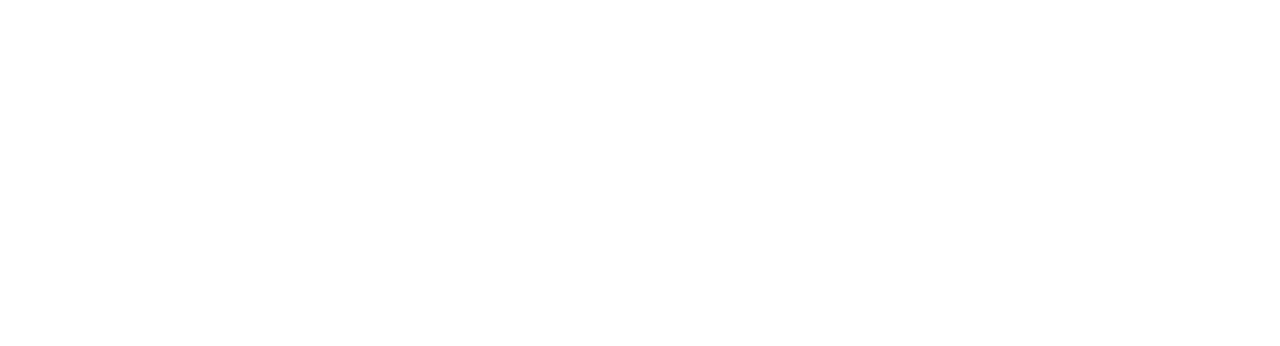
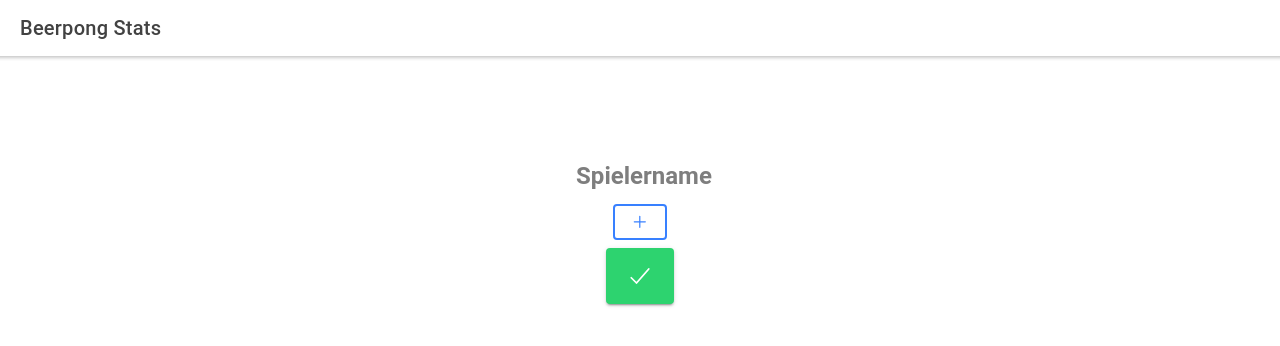
Before and after one commit to ITegs/beerpong-stats, a React (Create React App) app: page /addPlayer in a window 1280 px wide. Shown: the top 346 px of the page. Built offline with nearby package versions, Linux system fonts and the light colour scheme.

Commit message:
all data class; split home and addPlayer;

```diff
--- a/src/App.tsx
+++ b/src/App.tsx
@@ -2,6 +2,7 @@
 import { IonApp, IonRouterOutlet } from '@ionic/react';
 import { IonReactRouter } from '@ionic/react-router';
 import Home from './pages/Home';
+import AddPlayer from './pages/addPlayer'
 
 /* Core CSS required for Ionic components to work properly */
 import '@ionic/react/css/core.css';
@@ -29,6 +30,9 @@
         <Route exact path="/home">
           <Home />
         </Route>
+        <Route exact path="/addPlayer">
+          <AddPlayer />
+        </Route>
         <Route exact path="/">
           <Redirect to="/home" />
         </Route>
--- /dev/null
+++ b/src/data/data.js
@@ -0,0 +1,26 @@
+export const playerData = [
+  // {
+  //   name: "Nino",
+  //   playedGames: 5,
+  //   won: 2,
+  //   lost: 3,
+  // },
+  // {
+  //   name: "Jojo",
+  //   playedGames: 10,
+  //   won: 10,
+  //   lost: 0,
+  // },
+  // {
+  //   name: "Jeb",
+  //   playedGames: 8,
+  //   won: 0,
+  //   lost: 8,
+  // },
+];
+
+export const gameStats = [
+  {
+    lol: 3,
+  },
+];
--- a/src/data/gameData.js
+++ /dev/null
@@ -1,5 +0,0 @@
-export const gameStats = [
-  {
-    lol: 3,
-  },
-];
--- a/src/data/playerData.js
+++ /dev/null
@@ -1,20 +0,0 @@
-export const player = [
-  {
-    name: "Nino",
-    playedGames: 5,
-    won: 2,
-    lost: 3,
-  },
-  {
-    name: "Jojo",
-    playedGames: 10,
-    won: 10,
-    lost: 0,
-  },
-  {
-    name: "Jeb",
-    playedGames: 8,
-    won: 0,
-    lost: 8,
-  },
-];
--- a/src/pages/Home.css
+++ b/src/pages/Home.css
@@ -0,0 +1,15 @@
+.playerListButtons {
+  padding-top: 3em;
+  text-align: center;
+}
+
+.addPlayerForm {
+  padding-top: 2em;
+  text-align: center;
+  font-size: 1.5em;
+  font-weight: bold;
+}
+
+.playerFormSubmit {
+    text-align: center;
+}
--- a/src/pages/Home.tsx
+++ b/src/pages/Home.tsx
@@ -1,4 +1,4 @@
-import React, { useState } from "react";
+import React, { useEffect, useState } from "react";
 import {
   IonAlert,
   IonButton,
@@ -9,17 +9,16 @@
   IonItem,
   IonLabel,
   IonList,
-  IonListHeader,
   IonModal,
   IonPage,
-  IonText,
   IonTitle,
   IonToolbar,
 } from "@ionic/react";
 import { add, checkmark, close, podium } from "ionicons/icons";
 
-import { gameStats } from "../data/gameData";
-import { player } from "../data/playerData";
+import "./Home.css";
+
+import { playerData, gameStats } from "../data/data";
 
 const Home: React.FC = () => {
   const [showModal, setShowModal] = useState(false);
@@ -29,7 +28,7 @@
   function addPlayer() {
     if (newName != "") {
       var newPlayer = { name: newName, playedGames: 0, won: 0, lost: 0 };
-      player.push(newPlayer);
+      playerData.push(newPlayer);
 
       setNewName("");
       setShowModal(false);
@@ -38,7 +37,6 @@
     }
   }
 
-  var addPlayerForm = false;
 
   return (
     <IonPage>
@@ -60,30 +58,7 @@
             </IonButton>
           </IonToolbar>
         </IonHeader>
-        {addPlayerForm ? (
-          <IonContent>
-            <IonTitle>
-              {player.map((p: any, i: number) => (
-                <IonButton key={i} size="small">
-                  {p.name}
-                  <IonIcon icon={close} />
-                </IonButton>
-              ))}
-              <IonInput
-                type="text"
-                placeholder="Spielername"
-                onIonChange={(e) => setNewName(e.detail.value!)}
-              ></IonInput>
-              <IonButton
-                fill="outline"
-                onClick={() => addPlayer()}
-                type="submit"
-              >
-                <IonIcon icon={add} />
-              </IonButton>
-            </IonTitle>
-          </IonContent>
-        ) : (
+
         <IonList inset={true}>
           <IonItem>
             <IonLabel slot="start">
@@ -93,13 +68,13 @@
               <IonIcon icon={podium}></IonIcon>
             </IonLabel>
             <IonLabel slot="end" color="success">
-                <IonIcon icon={checkmark}></IonIcon>{" "}
+              <IonIcon icon={checkmark}></IonIcon>
             </IonLabel>
             <IonLabel slot="end" color="danger">
               <IonIcon icon={close}></IonIcon>
             </IonLabel>
           </IonItem>
-            {player.map((p: any, i: any) => (
+          {playerData.map((p: any, i: any) => (
             <IonItem key={i}>
               <IonLabel slot="start">{p.name}</IonLabel>
               <IonLabel slot="end" color="primary">
@@ -114,7 +89,6 @@
             </IonItem>
           ))}
         </IonList>
-        )}
       </IonContent>
 
       <IonModal isOpen={showModal}>
--- /dev/null
+++ b/src/pages/addPlayer.tsx
@@ -0,0 +1,90 @@
+import React, { useState } from "react";
+import {
+  IonAlert,
+  IonButton,
+  IonContent,
+  IonHeader,
+  IonIcon,
+  IonInput,
+  IonPage,
+  IonTitle,
+  IonToolbar,
+} from "@ionic/react";
+import { add, checkmark, close } from "ionicons/icons";
+
+
+
+import { playerData, gameStats } from "../data/data";
+
+const AddPlayer: React.FC = () => {
+  const [newName, setNewName] = useState<string>("");
+  const [showAddPlayerAlert, setShowAddPlayerAlert] = useState(false);
+
+  function addPlayer() {
+    if (newName != "") {
+      var newPlayer = { name: newName, playedGames: 0, won: 0, lost: 0 };
+      playerData.push(newPlayer);
+
+      setNewName("");
+    } else {
+      setShowAddPlayerAlert(true);
+    }
+  }
+
+  return (
+    <IonPage>
+      <IonHeader>
+        <IonToolbar>
+          <IonTitle>Beerpong Stats</IonTitle>
+        </IonToolbar>
+      </IonHeader>
+      <IonContent fullscreen>
+        <IonHeader collapse="condense">
+          <IonToolbar>
+            <IonTitle size="large">Beerpong Stats</IonTitle>
+          </IonToolbar>
+        </IonHeader>
+        <IonContent>
+          <div className="playerListButtons">
+            {playerData.map((p: any, i: number) => (
+              <IonButton key={i} size="small">
+                {p.name}
+                <IonIcon icon={close} />
+              </IonButton>
+            ))}
+          </div>
+
+          <div className="addPlayerForm">
+            <IonInput
+              type="text"
+              placeholder="Spielername"
+              onIonChange={(e) => setNewName(e.detail.value!)}
+            ></IonInput>
+            <IonButton fill="outline" onClick={() => addPlayer()} type="submit">
+              <IonIcon icon={add} />
+            </IonButton>
+          </div>
+          <div className="playerFormSubmit">
+            <IonButton
+              color="success"
+              size="large"
+              routerLink="/home"
+            >
+              <IonIcon icon={checkmark}></IonIcon>
+            </IonButton>
+          </div>
+        </IonContent>
+      </IonContent>
+
+      <IonAlert
+        isOpen={showAddPlayerAlert}
+        onDidDismiss={() => setShowAddPlayerAlert(false)}
+        header={"Fehler"}
+        message={"Bitte gib einen Spielernamen ein!"}
+        buttons={["OK"]}
+      />
+    </IonPage>
+  );
+};
+
+export default AddPlayer;
```
Lines whose indentation alone changed are shown as unchanged.
